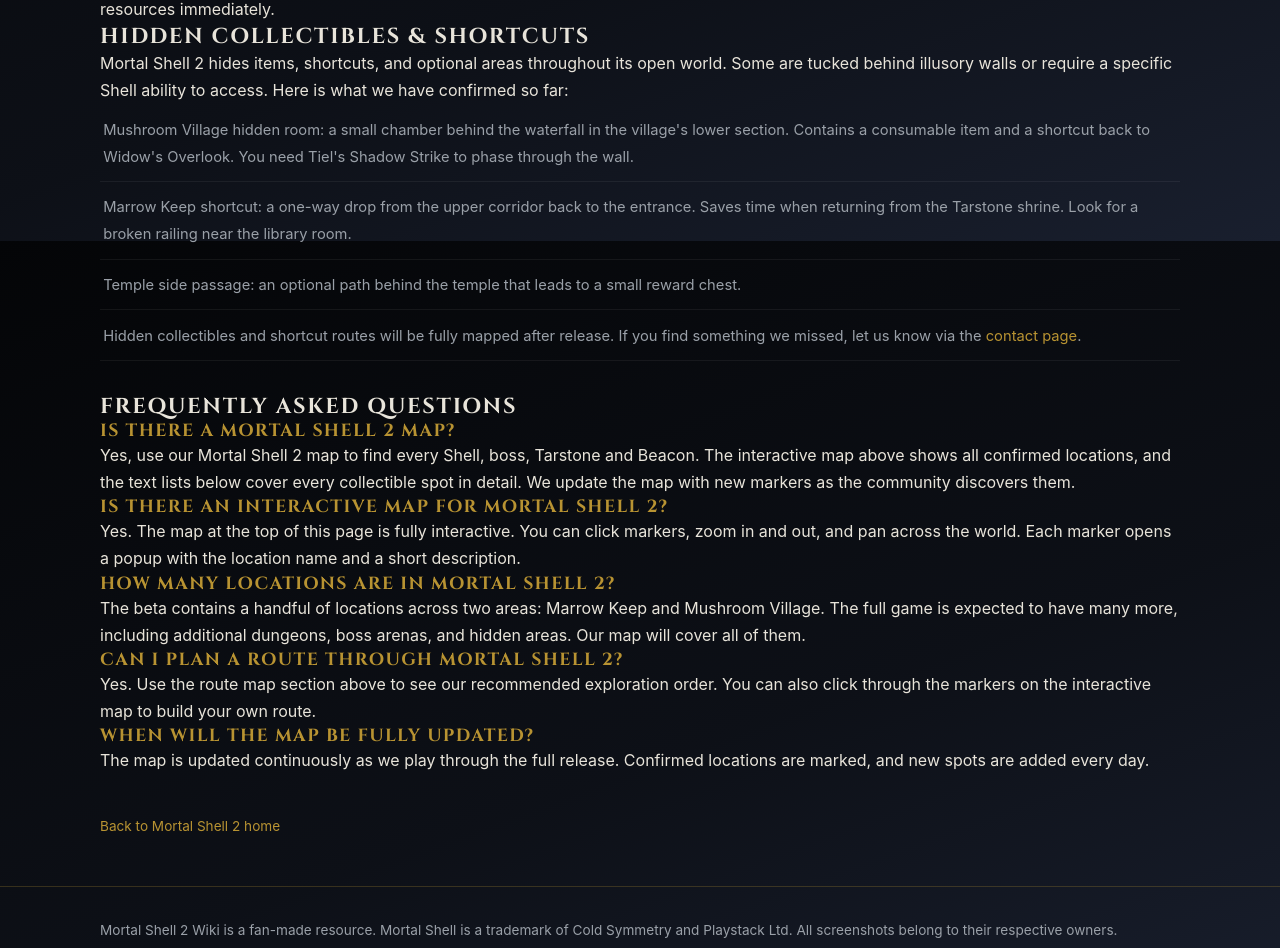
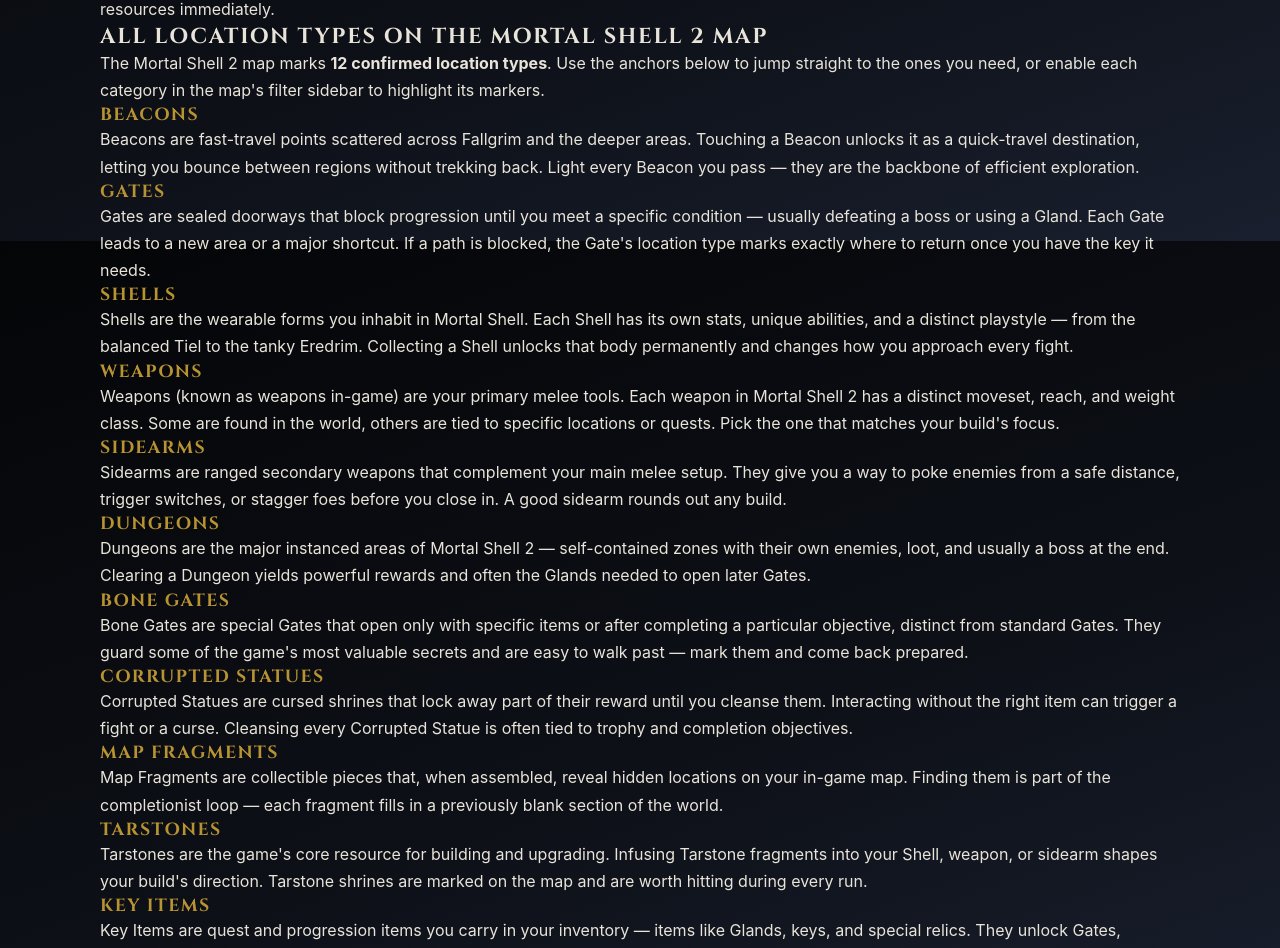
Before and after one commit to nicklos17/mortal-shell-2, a Next.js app: page /map in a window 1280 px wide. Shown: the part 3759-4707 px from the top of the page. Built offline with nearby package versions, Linux system fonts and the light colour scheme; no server answers.

Commit message:
fix:细化map

```diff
--- a/app/map/page.tsx
+++ b/app/map/page.tsx
@@ -78,6 +78,38 @@
         text: "The map is updated continuously as we play through the full release. Confirmed locations are marked, and new spots are added every day.",
       },
     },
+    {
+      "@type": "Question",
+      "name": "Where are all the Gates in Mortal Shell 2?",
+      "acceptedAnswer": {
+        "@type": "Answer",
+        "text": "All Gates are marked on our interactive map. Jump to the Gates section for the full list, or enable the Gates category in the map's filter sidebar to see every Gate location highlighted."
+      }
+    },
+    {
+      "@type": "Question",
+      "name": "Where are the Key Items in Mortal Shell 2?",
+      "acceptedAnswer": {
+        "@type": "Answer",
+        "text": "Key Items (Glands, keys, and special relics) are tracked on our map under the Key Items category. Enable it in the filter sidebar to see every Key Item location in one pass."
+      }
+    },
+    {
+      "@type": "Question",
+      "name": "Where are all the Weapons and Sidearms in Mortal Shell 2?",
+      "acceptedAnswer": {
+        "@type": "Answer",
+        "text": "Every Weapon and Sidearm location is marked on our interactive map. Use the Weapons and Sidearms anchors, or toggle their categories in the filter sidebar to plan your loadout."
+      }
+    },
+    {
+      "@type": "Question",
+      "name": "Where can I find Map Fragments and Corrupted Statues?",
+      "acceptedAnswer": {
+        "@type": "Answer",
+        "text": "Map Fragments and Corrupted Statues are rare collectibles marked on our map. Enable their categories in the filter sidebar to track down every fragment and statue for completion."
+      }
+    }
   ],
 };
 
@@ -408,6 +440,47 @@
           </p>
         </section>
 
+        <section id="location-types">
+          <h2>All location types on the Mortal Shell 2 map</h2>
+          <p>The Mortal Shell 2 map marks <strong>12 confirmed location types</strong>. Use the anchors below to jump straight to the ones you need, or enable each category in the map's filter sidebar to highlight its markers.</p>
+
+          <h3 id="beacons">Beacons</h3>
+          <p>Beacons are fast-travel points scattered across Fallgrim and the deeper areas. Touching a Beacon unlocks it as a quick-travel destination, letting you bounce between regions without trekking back. Light every Beacon you pass — they are the backbone of efficient exploration.</p>
+
+          <h3 id="gates">Gates</h3>
+          <p>Gates are sealed doorways that block progression until you meet a specific condition — usually defeating a boss or using a Gland. Each Gate leads to a new area or a major shortcut. If a path is blocked, the Gate's location type marks exactly where to return once you have the key it needs.</p>
+
+          <h3 id="shells">Shells</h3>
+          <p>Shells are the wearable forms you inhabit in Mortal Shell. Each Shell has its own stats, unique abilities, and a distinct playstyle — from the balanced Tiel to the tanky Eredrim. Collecting a Shell unlocks that body permanently and changes how you approach every fight.</p>
+
+          <h3 id="weapons">Weapons</h3>
+          <p>Weapons (known as weapons in-game) are your primary melee tools. Each weapon in Mortal Shell 2 has a distinct moveset, reach, and weight class. Some are found in the world, others are tied to specific locations or quests. Pick the one that matches your build's focus.</p>
+
+          <h3 id="sidearms">Sidearms</h3>
+          <p>Sidearms are ranged secondary weapons that complement your main melee setup. They give you a way to poke enemies from a safe distance, trigger switches, or stagger foes before you close in. A good sidearm rounds out any build.</p>
+
+          <h3 id="dungeons">Dungeons</h3>
+          <p>Dungeons are the major instanced areas of Mortal Shell 2 — self-contained zones with their own enemies, loot, and usually a boss at the end. Clearing a Dungeon yields powerful rewards and often the Glands needed to open later Gates.</p>
+
+          <h3 id="bone-gates">Bone Gates</h3>
+          <p>Bone Gates are special Gates that open only with specific items or after completing a particular objective, distinct from standard Gates. They guard some of the game's most valuable secrets and are easy to walk past — mark them and come back prepared.</p>
+
+          <h3 id="corrupted-statues">Corrupted Statues</h3>
+          <p>Corrupted Statues are cursed shrines that lock away part of their reward until you cleanse them. Interacting without the right item can trigger a fight or a curse. Cleansing every Corrupted Statue is often tied to trophy and completion objectives.</p>
+
+          <h3 id="map-fragments">Map Fragments</h3>
+          <p>Map Fragments are collectible pieces that, when assembled, reveal hidden locations on your in-game map. Finding them is part of the completionist loop — each fragment fills in a previously blank section of the world.</p>
+
+          <h3 id="tarstones">Tarstones</h3>
+          <p>Tarstones are the game's core resource for building and upgrading. Infusing Tarstone fragments into your Shell, weapon, or sidearm shapes your build's direction. Tarstone shrines are marked on the map and are worth hitting during every run.</p>
+
+          <h3 id="key-items">Key Items</h3>
+          <p>Key Items are quest and progression items you carry in your inventory — items like Glands, keys, and special relics. They unlock Gates, advance side quests, and are required to reach certain endgame areas. Track which Key Items you still need to avoid backtracking.</p>
+
+          <h3 id="enemies">Enemies and collectibles</h3>
+          <p>Beyond fixed points, the map also tracks notable enemy encounters and hidden collectibles. These include lootables, lore items, and rare spawns. Toggle these categories in the filter to plan a clean sweep of an area.</p>
+        </section>
+
         <section>
           <h2>Hidden collectibles &amp; shortcuts</h2>
           <p>
```
